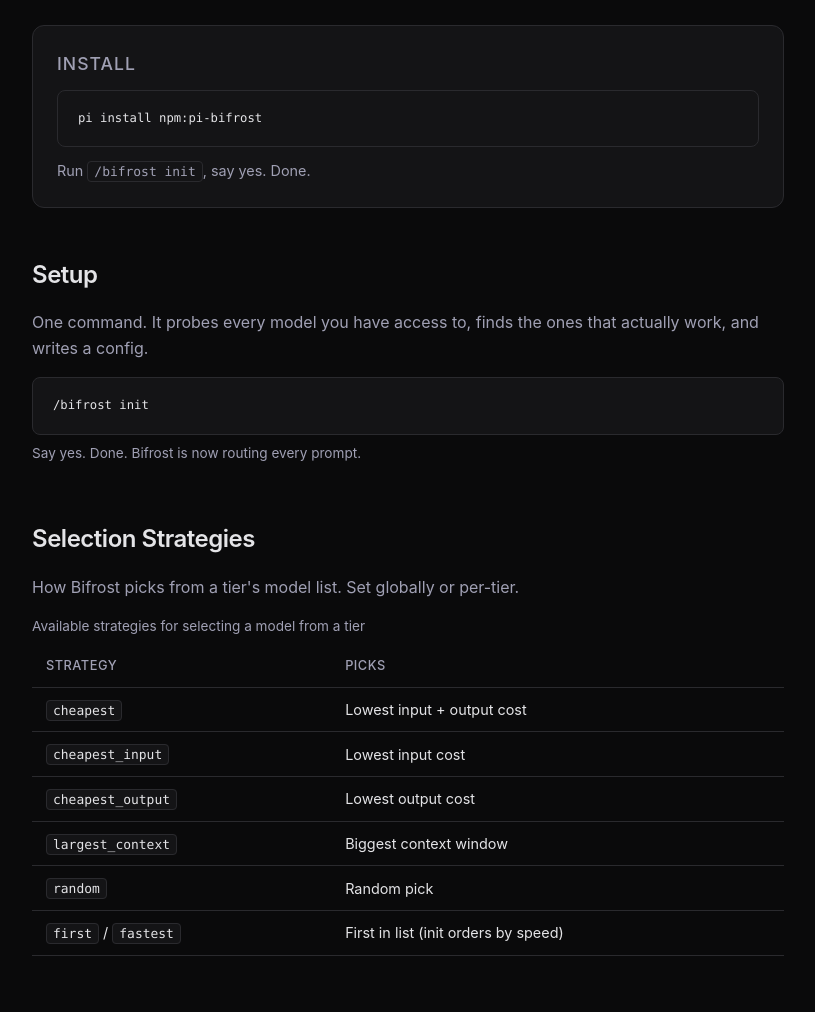
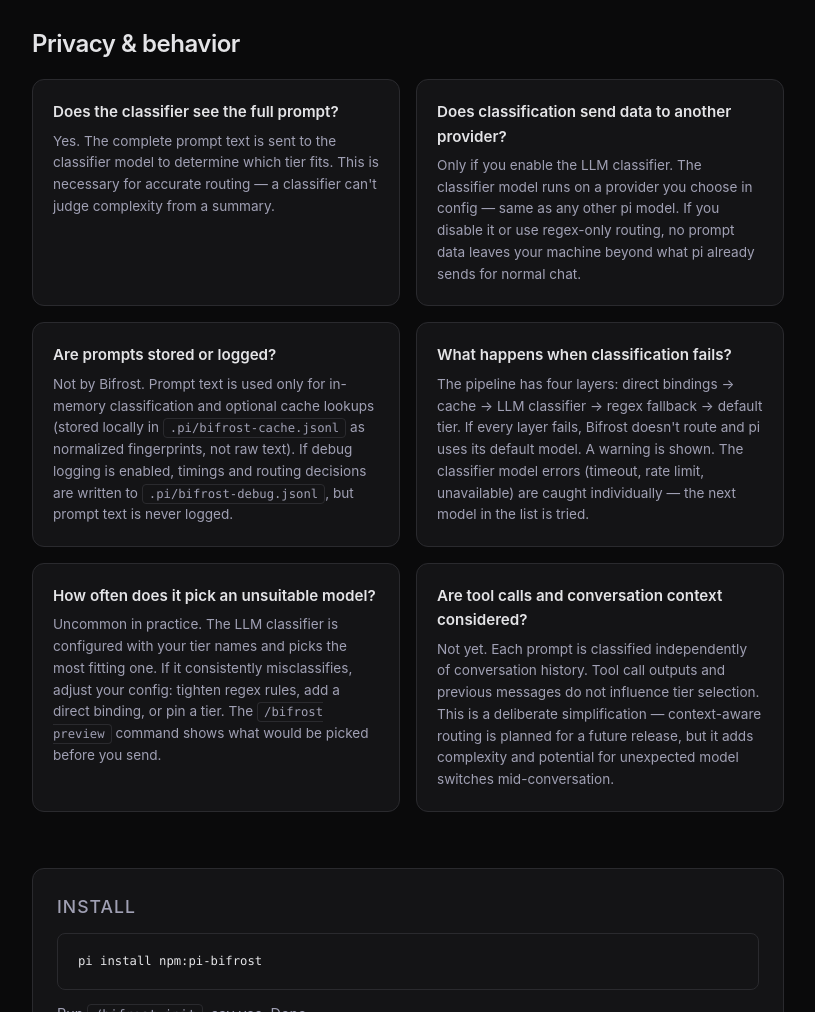
Before and after one commit to iamaamir/pi-bifrost, a website: page docs/index.html in a window 1280 px wide. Shown: the part 1160-2172 px from the top of the page, without its empty margins (232-1047 px from the left). Drawn offline with Linux system fonts and the light colour scheme.

Commit message:
docs: add Privacy & behavior section — classifier scope, data handling, failure modes, accuracy, context limits

```diff
--- a/docs/index.html
+++ b/docs/index.html
@@ -275,6 +275,36 @@
         </div>
       </section>
 
+      <section aria-labelledby="privacy-heading">
+        <h2 id="privacy-heading">Privacy &amp; behavior</h2>
+        <div class="grid">
+          <div class="card">
+            <h3>Does the classifier see the full prompt?</h3>
+            <p>Yes. The complete prompt text is sent to the classifier model to determine which tier fits. This is necessary for accurate routing — a classifier can't judge complexity from a summary.</p>
+          </div>
+          <div class="card">
+            <h3>Does classification send data to another provider?</h3>
+            <p>Only if you enable the LLM classifier. The classifier model runs on a provider you choose in config — same as any other pi model. If you disable it or use regex-only routing, no prompt data leaves your machine beyond what pi already sends for normal chat.</p>
+          </div>
+          <div class="card">
+            <h3>Are prompts stored or logged?</h3>
+            <p>Not by Bifrost. Prompt text is used only for in-memory classification and optional cache lookups (stored locally in <code>.pi/bifrost-cache.jsonl</code> as normalized fingerprints, not raw text). If debug logging is enabled, timings and routing decisions are written to <code>.pi/bifrost-debug.jsonl</code>, but prompt text is never logged.</p>
+          </div>
+          <div class="card">
+            <h3>What happens when classification fails?</h3>
+            <p>The pipeline has four layers: direct bindings → cache → LLM classifier → regex fallback → default tier. If every layer fails, Bifrost doesn't route and pi uses its default model. A warning is shown. The classifier model errors (timeout, rate limit, unavailable) are caught individually — the next model in the list is tried.</p>
+          </div>
+          <div class="card">
+            <h3>How often does it pick an unsuitable model?</h3>
+            <p>Uncommon in practice. The LLM classifier is configured with your tier names and picks the most fitting one. If it consistently misclassifies, adjust your config: tighten regex rules, add a direct binding, or pin a tier. The <code>/bifrost preview</code> command shows what would be picked before you send.</p>
+          </div>
+          <div class="card">
+            <h3>Are tool calls and conversation context considered?</h3>
+            <p>Not yet. Each prompt is classified independently of conversation history. Tool call outputs and previous messages do not influence tier selection. This is a deliberate simplification — context-aware routing is planned for a future release, but it adds complexity and potential for unexpected model switches mid-conversation.</p>
+          </div>
+        </div>
+      </section>
+
       <div id="install" class="install">
         <h2>Install</h2>
         <pre><code>pi install npm:pi-bifrost</code></pre>
```
